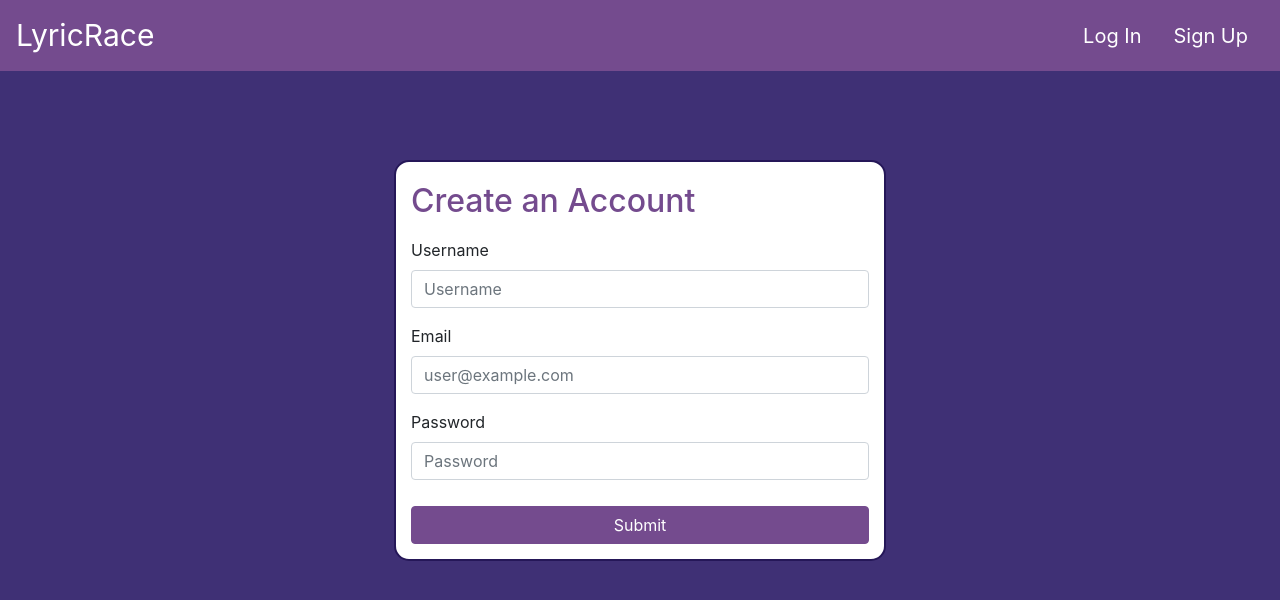
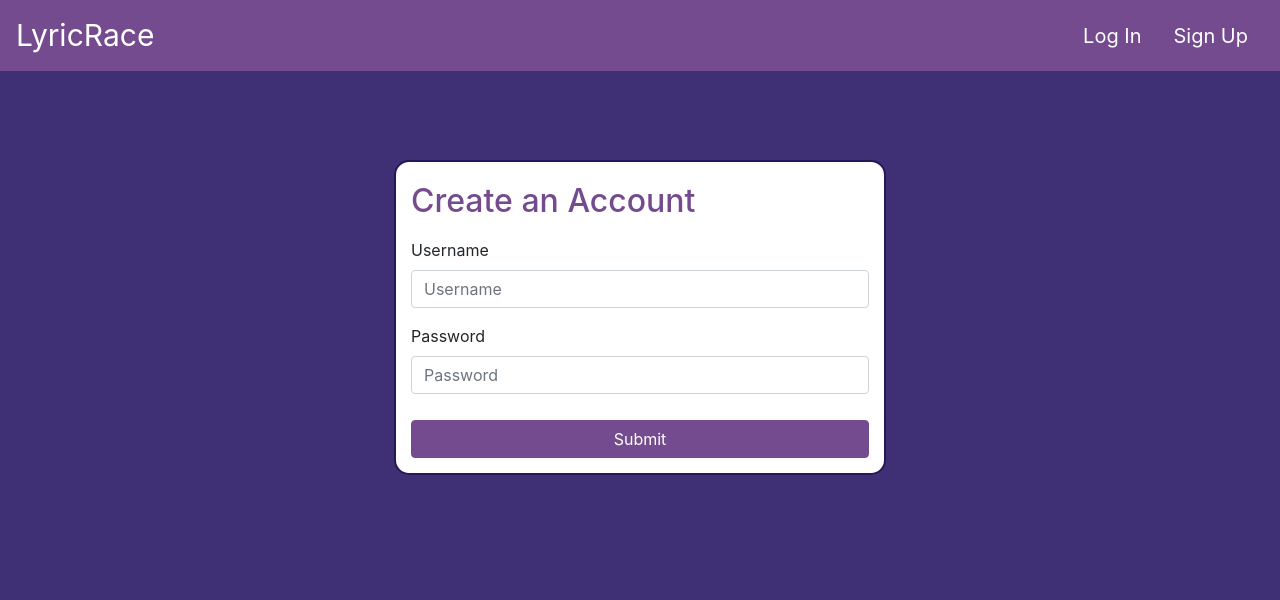
Before and after one commit to dimohammed328/CSCI3308-Project, a React (Create React App) app: page /signup in a window 1280 px wide. Shown: the top 600 px of the page. Built offline with nearby package versions, Linux system fonts and the light colour scheme.

Commit message:
Implementing authorization

```diff
--- a/package.json
+++ b/package.json
@@ -3,6 +3,8 @@
   "version": "0.1.0",
   "private": true,
   "dependencies": {
+    "axios": "^0.18.0",
+    "bcrypt-nodejs": "0.0.3",
     "bootstrap": "^4.1.3",
     "react": "^16.6.0",
     "react-dom": "^16.6.0",
--- a/src/App.js
+++ b/src/App.js
@@ -4,6 +4,7 @@ import SignupPage from "./components/SignupPage.js";
 import LoginForm from "./components/LoginForm.js";
 import SignupForm from "./components/SignupForm.js";
 import NavBar from "./components/NavBar.js";
+import bcrypt from "bcrypt-nodejs";
 import { Switch, Route } from "react-router-dom";
 import "./App.css";
 
--- a/src/components/LoginForm.js
+++ b/src/components/LoginForm.js
@@ -1,12 +1,35 @@
 import React, { Component } from "react";
 import { Button, Form, FormGroup, Label, Input } from "reactstrap";
+import bcrypt from "bcrypt-nodejs";
+import { Redirect } from "react-router-dom";
 import "../styles/LoginForm.css";
+const axios = require("axios");
 export default class LoginForm extends Component {
+  constructor(props) {
+    super(props);
+    this.state = {};
+  }
   render() {
+    var onSubmit = e => {
+      e.preventDefault();
+      console.log(e.target[0].value);
+      console.log(e.target[1].value);
+      axios
+        .post("https://lyricrace-backend.herokuapp.com/login/", {
+          username: e.target[0].value,
+          password: e.target[1].value
+        })
+        .then(function(response) {
+          console.log("response: ", response);
+        })
+        .catch(function(error) {
+          console.log("why the fuck", error);
+        });
+    };
     return (
       <div className="loginRow">
         <div className="loginHolder">
-          <Form className="loginForm">
+          <Form className="loginForm" onSubmit={onSubmit}>
             <h2>Log In</h2>
             <FormGroup>
               <Label for="username">Test</Label>
--- a/src/components/SignupForm.js
+++ b/src/components/SignupForm.js
@@ -1,12 +1,29 @@
 import React, { Component } from "react";
 import { Button, Form, FormGroup, Label, Input } from "reactstrap";
 import "../styles/LoginForm.css";
+const axios = require("axios");
 export default class SignupForm extends Component {
   render() {
+    var onSubmit = e => {
+      e.preventDefault();
+      console.log(e.target[0].value);
+      console.log(e.target[1].value);
+      axios
+        .post("https://lyricrace-backend.herokuapp.com/signup/", {
+          username: e.target[0].value,
+          password: e.target[1].value
+        })
+        .then(function(response) {
+          console.log("response: ", response);
+        })
+        .catch(function(error) {
+          console.log("why the fuck", error);
+        });
+    };
     return (
       <div className="loginRow">
         <div className="loginHolder">
-          <Form className="loginForm">
+          <Form className="loginForm" onSubmit={onSubmit}>
             <h2>Create an Account</h2>
             <FormGroup>
               <Label for="username">Username</Label>
@@ -15,15 +32,6 @@ export default class SignupForm extends Component {
                 name="username"
                 id="username"
                 placeholder="Username"
-              />
-            </FormGroup>
-            <FormGroup>
-              <Label for="email">Email</Label>
-              <Input
-                type="email"
-                name="email"
-                id="email"
-                placeholder="user@example.com"
               />
             </FormGroup>
             <FormGroup>
```
Also changed, not shown: 1 other file (tests, documents, lock files or other folders).
